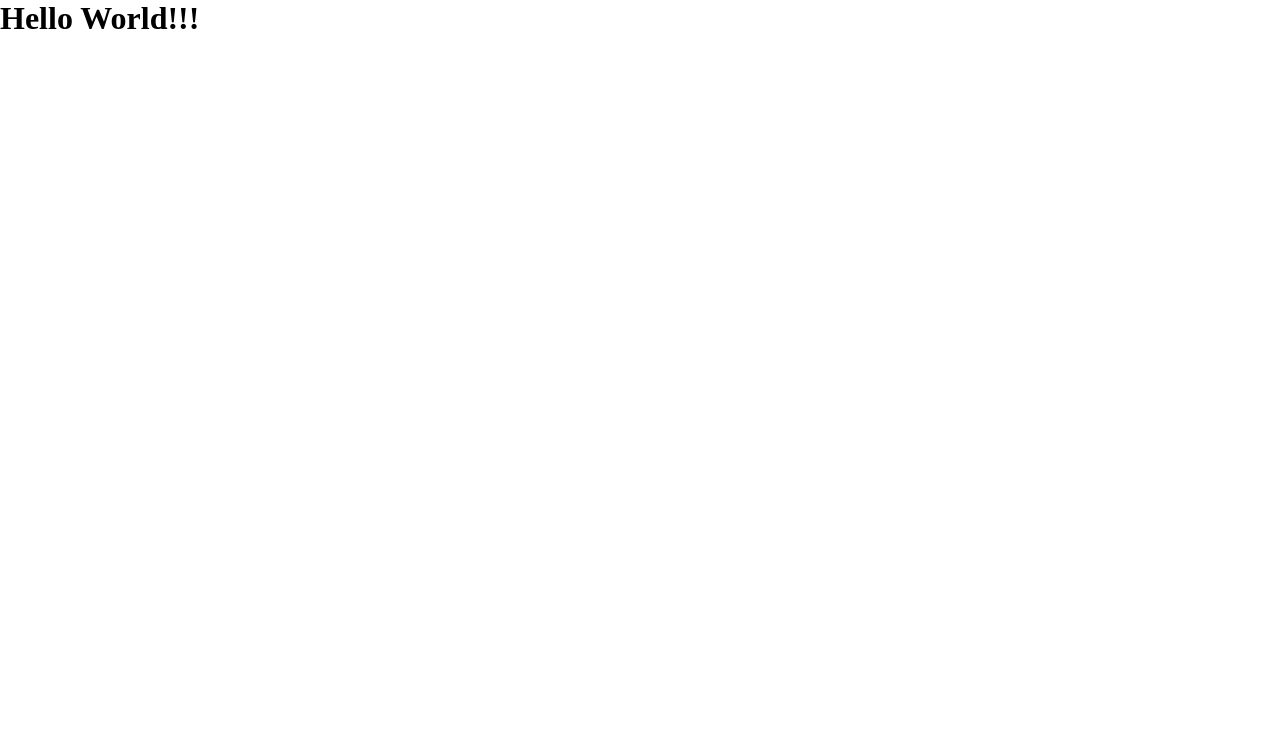
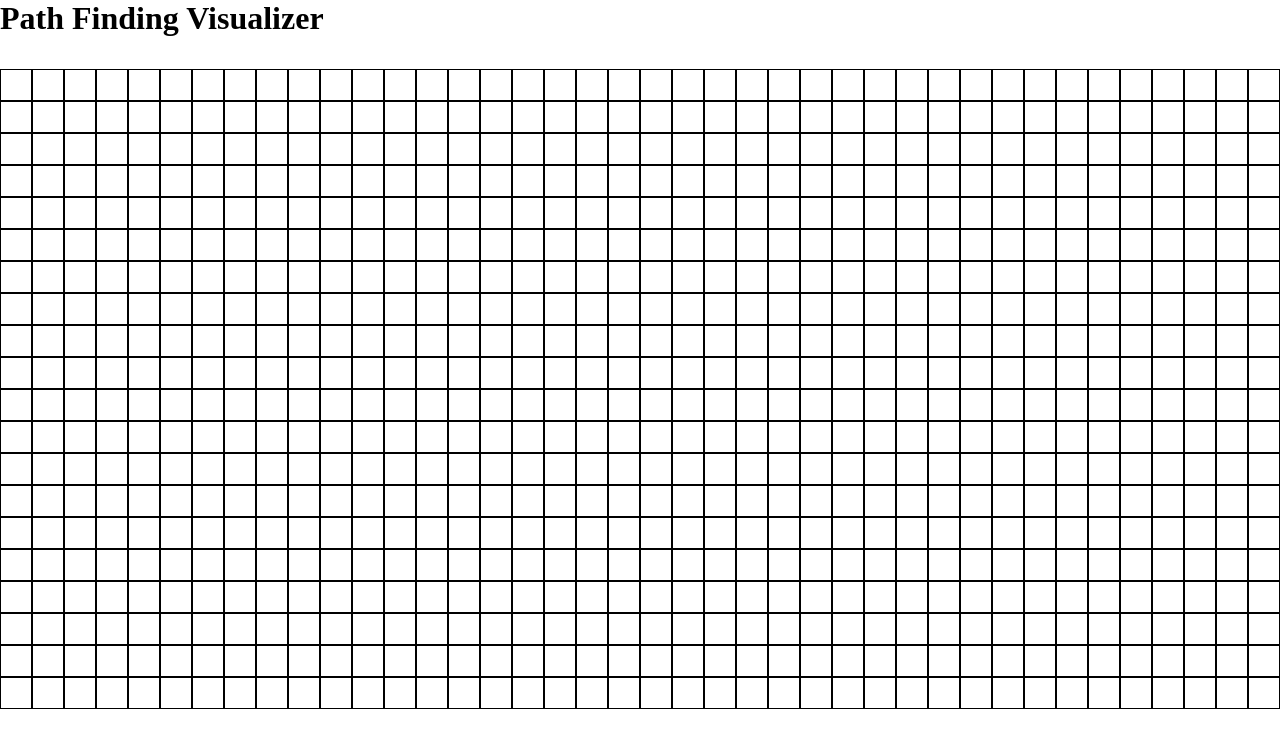
Before and after one commit to athulgeorge37/Path_Finding_Visualizer, a React (Create React App) app: page / in a window 1280 px wide. Shown: the top 748 px of the page. Built offline with nearby package versions, Linux system fonts and the light colour scheme.

Commit message:
initial implementation of the Grid and GridCell

```diff
--- a/src/App.js
+++ b/src/App.js
@@ -1,9 +1,13 @@
 // import './App.css';
+import Grid from "./Grid";
 
+
+// this is where we will add all the components of the project
 function App() {
   return (
     <div className="App">
-      <h1>Hello World!!!</h1>
+      <h1>Path Finding Visualizer</h1>
+      <Grid></Grid>
     </div>
   );
 }
--- /dev/null
+++ b/src/Grid.css
@@ -0,0 +1,11 @@
+.Grid {
+    display: flex;
+    flex-direction: column;
+    align-items: center;
+    margin-top: 2rem;
+}
+
+
+.Grid_Row {
+    display: flex;
+}
--- /dev/null
+++ b/src/Grid.js
@@ -0,0 +1,37 @@
+import Grid_Cell from "./Grid_Cell"
+import "./Grid.css"
+
+const GRID_HEIGHT = 20
+const GRID_LENGTH = 40
+
+function Grid() {
+
+
+    const my_grid = []
+
+    for (let y = 0; y < GRID_HEIGHT; y++) {
+        const my_row = []
+        for (let x = 0; x < GRID_LENGTH; x++) {
+            my_row.push([])
+        }
+        my_grid.push(my_row)
+    }
+
+
+
+    return (
+        <div className="Grid">
+            {my_grid.map((row) => {
+                return (
+                    <div className="Grid_Row">
+                        {row.map((col) => {
+                        return <Grid_Cell/>;
+                        })}
+                    </div>
+                );
+            })}
+        </div>
+    )
+}
+
+export default Grid
--- /dev/null
+++ b/src/Grid_Cell.css
@@ -0,0 +1,11 @@
+.Grid_Cell {
+    margin: 0;
+    border: 1px solid black;
+    width: 30px;
+    height: 30px;
+}
+
+
+.Wall {
+    background-color: darkblue;
+}
--- /dev/null
+++ b/src/Grid_Cell.js
@@ -0,0 +1,25 @@
+import { useState } from 'react';
+import './Grid_Cell.css';
+
+function Grid_Cell() {
+
+    const [wall, setWall] = useState(false)
+
+    // function setWall() {
+    //     return true
+    // }
+
+
+
+    const Grid_Cell_class_name = "Grid_Cell"
+
+    if (wall) {
+        Grid_Cell_class_name += " Wall"
+    }
+
+    return (
+        <div className={Grid_Cell_class_name}></div>
+    )
+}
+
+export default Grid_Cell
```
Also changed, not shown: 1 other file (tests, documents, lock files or other folders).
